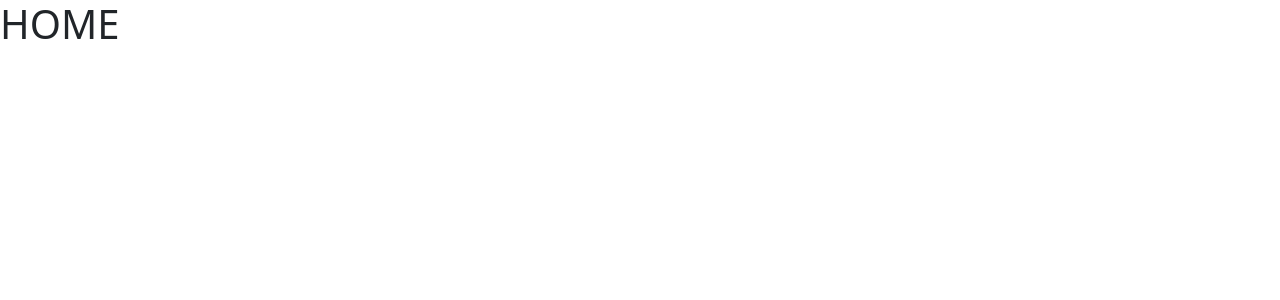
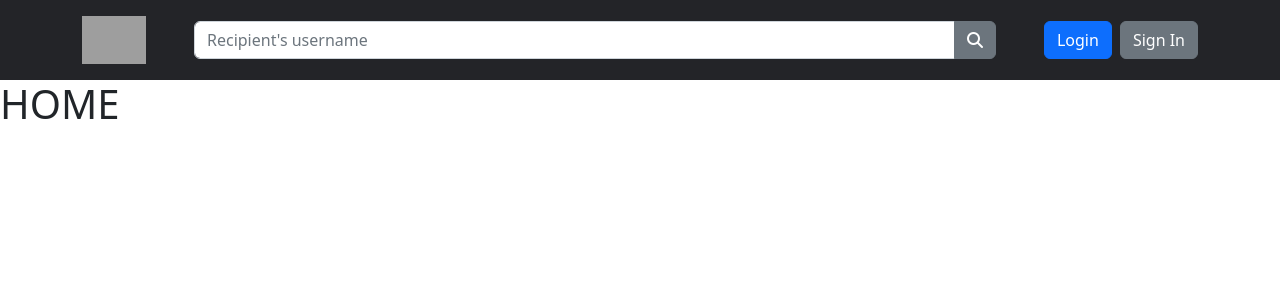
Before and after one commit to AndreaChiari/boolbnb, a Vue app: page / in a window 1280 px wide. Shown: the top 300 px of the page. Built offline with nearby package versions, Linux system fonts and the light colour scheme; grey boxes are pictures that could not be loaded.

Commit message:
added header

```diff
--- a/index.html
+++ b/index.html
@@ -1,19 +1,22 @@
 <!DOCTYPE html>
 <html lang="en">
-
     <head>
         <meta charset="UTF-8" />
         <link rel="icon" type="image/svg+xml" href="/vite.svg" />
         <meta name="viewport" content="width=device-width, initial-scale=1.0" />
+        <!-- FONTAWESOME -->
+        <link
+            rel="stylesheet"
+            href="https://cdnjs.cloudflare.com/ajax/libs/font-awesome/6.2.1/css/all.min.css"
+            integrity="sha512-MV7K8+y+gLIBoVD59lQIYicR65iaqukzvf/nwasF0nqhPay5w/9lJmVM2hMDcnK1OnMGCdVK+iQrJ7lzPJQd1w=="
+            crossorigin="anonymous"
+        />
         <script type="module" defer src="/src/main.js"></script>
-  <title>Vite + Vue</title>
+        <title>BoolBnB</title>
     </head>
 
     <body>
-  <div id="app">
-
-  </div>
+        <div id="app"></div>
         <h1 class="text-danger"></h1>
     </body>
-
 </html>
--- a/src/App.vue
+++ b/src/App.vue
@@ -1,9 +1,18 @@
 <script>
+import AppHeader from './components/AppHeader.vue';
+
+export default {
+    name: "BoolBnB",
+    components: { AppHeader }
+}
 
 </script>
 
 <template>
+    <AppHeader />
     <RouterView />
 </template>
 
-<style></style>
+<style lang="scss">
+@use './assets/styles/style.scss';
+</style>
--- /dev/null
+++ b/src/assets/styles/partials/_variables.scss
@@ -0,0 +1,2 @@
+$main-bg: rgb(49, 51, 56);
+$secondary-bg: rgb(35, 36, 40);
--- /dev/null
+++ b/src/assets/styles/style.scss
@@ -0,0 +1 @@
+@use "./partials/variables" as *;
--- a/src/components/AppHeader.vue
+++ b/src/components/AppHeader.vue
@@ -1,7 +1,45 @@
 <script>
+import { RouterLink } from 'vue-router';
 
+export default {
+    name: "AppHeader",
+    components: { RouterLink }
+}
 </script>
 
-<template></template>
+<template>
+    <header>
+        <nav class="container d-flex justify-content-between align-items-center py-3 h-100">
+            <div class="nav-left h-100">
+                <router-link :to="{ name: 'home' }"><img
+                        src="https://loghi-famosi.com/wp-content/uploads/2020/07/Airbnb-Logo.png" alt="logo"></router-link>
+            </div>
+            <div class="nav-center flex-grow-1 px-5">
+                <div class="input-group ">
+                    <input type="text" class="form-control" placeholder="Recipient's username"
+                        aria-label="Recipient's username" aria-describedby="button-addon2">
+                    <button class="btn btn-secondary" type="button" id="button-addon2"><i
+                            class="fa-solid fa-magnifying-glass"></i></button>
+                </div>
+            </div>
+            <div class="nav-right">
+                <router-link :to="{ name: 'index' }" class="btn btn-primary me-2">Login</router-link>
+                <router-link to="/apartments/1" class="btn btn-secondary">Sign In</router-link>
+            </div>
+        </nav>
+    </header>
+</template>
 
-<style scoped></style>
+<style lang="scss" scoped>
+@use '../assets/styles/partials/variables' as *;
+
+header {
+    height: 80px;
+    background-color: $secondary-bg;
+    color: white;
+
+    .nav-left img {
+        max-height: 100%;
+    }
+}
+</style>
```
Lines whose indentation alone changed are shown as unchanged.
